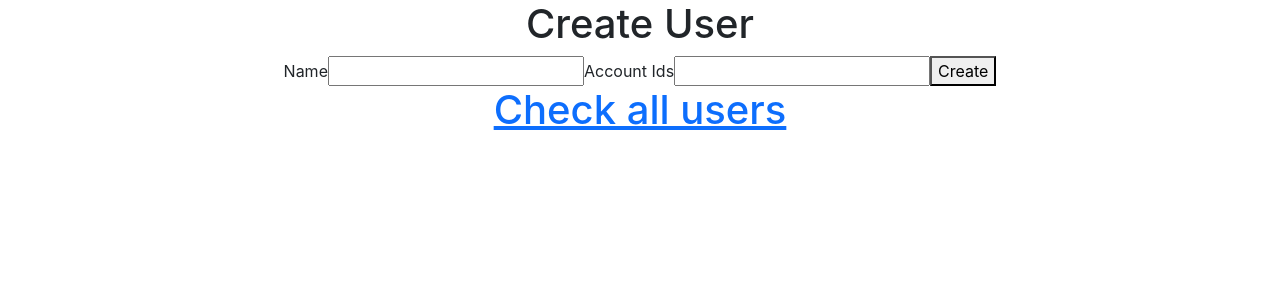
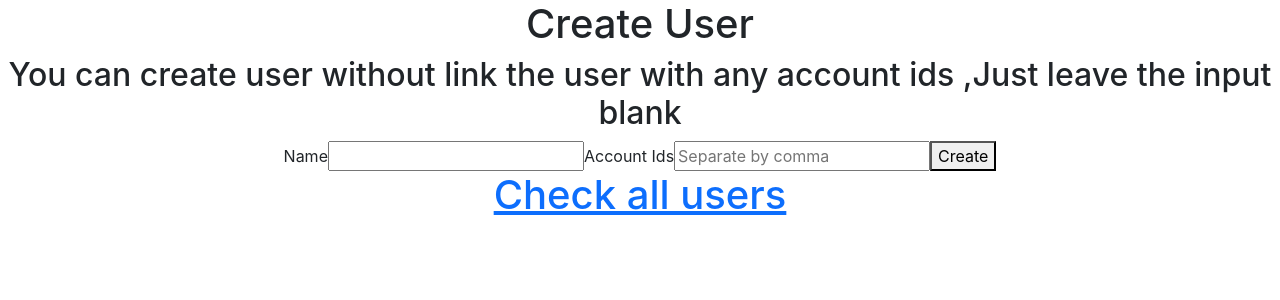
Before and after one commit to m7madnat/WA_BankAPI_2, a React (Create React App) app in the folder client/: page /createuser in a window 1280 px wide. Shown: the top 300 px of the page. Built offline with nearby package versions, Linux system fonts and the light colour scheme; the HTML template or start-up script is replaced by a standard one.

Commit message:
Update createuser.js

```diff
--- a/client/src/components/createUser/createuser.js
+++ b/client/src/components/createUser/createuser.js
@@ -27,6 +27,7 @@ export const CreateUser = () => {
   return (
     <div>
       <h1>Create User</h1>
+      <h2>You can create user without link the user with any account ids ,Just leave the input blank</h2>
       <form>
         <label>Name</label>
         <input
@@ -35,11 +36,11 @@ export const CreateUser = () => {
           onChange={(e) => setName(e.target.value)}
         />
         <label>Account Ids</label>
-
         <input
           type="text"
           value={accountIds}
           onChange={(e) => setAccountIds(e.target.value)}
+          placeholder="Separate by comma"
         />
         <button onClick={addUser}>Create</button>
         <h1>
```
